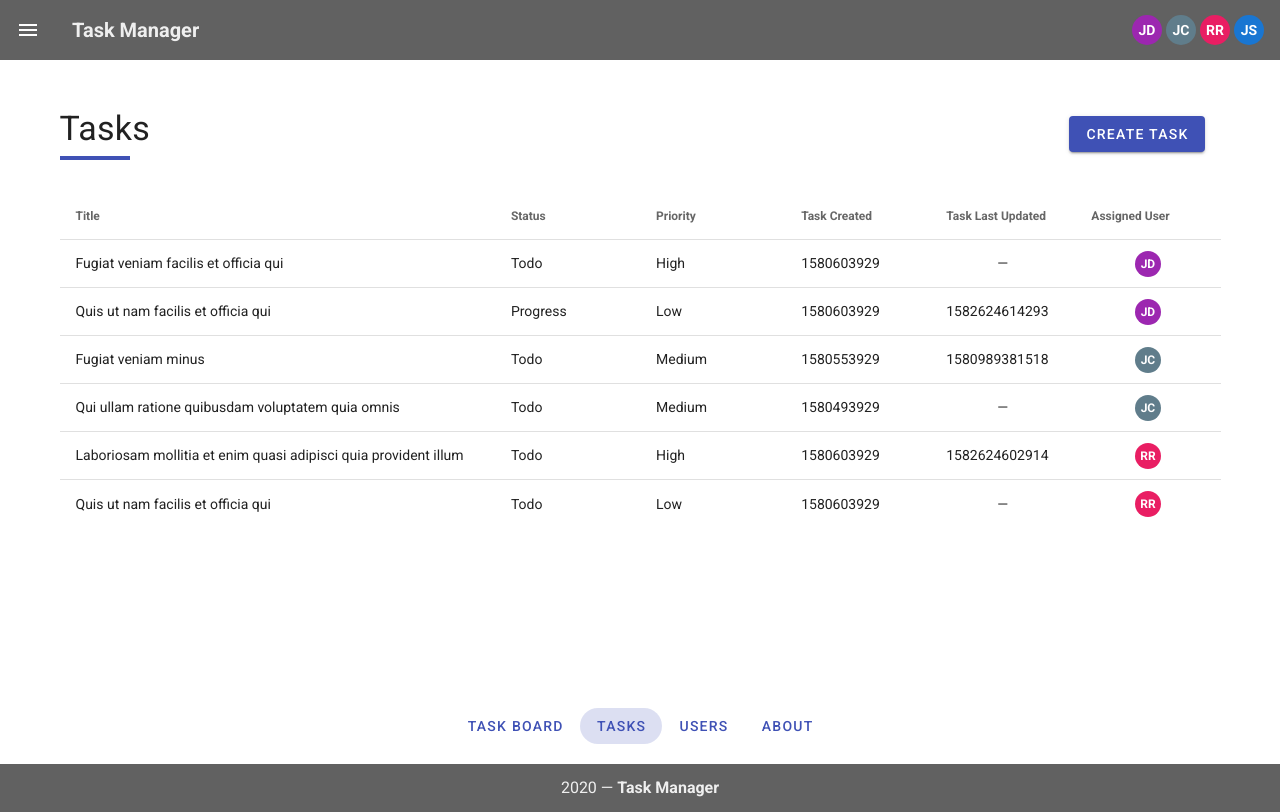
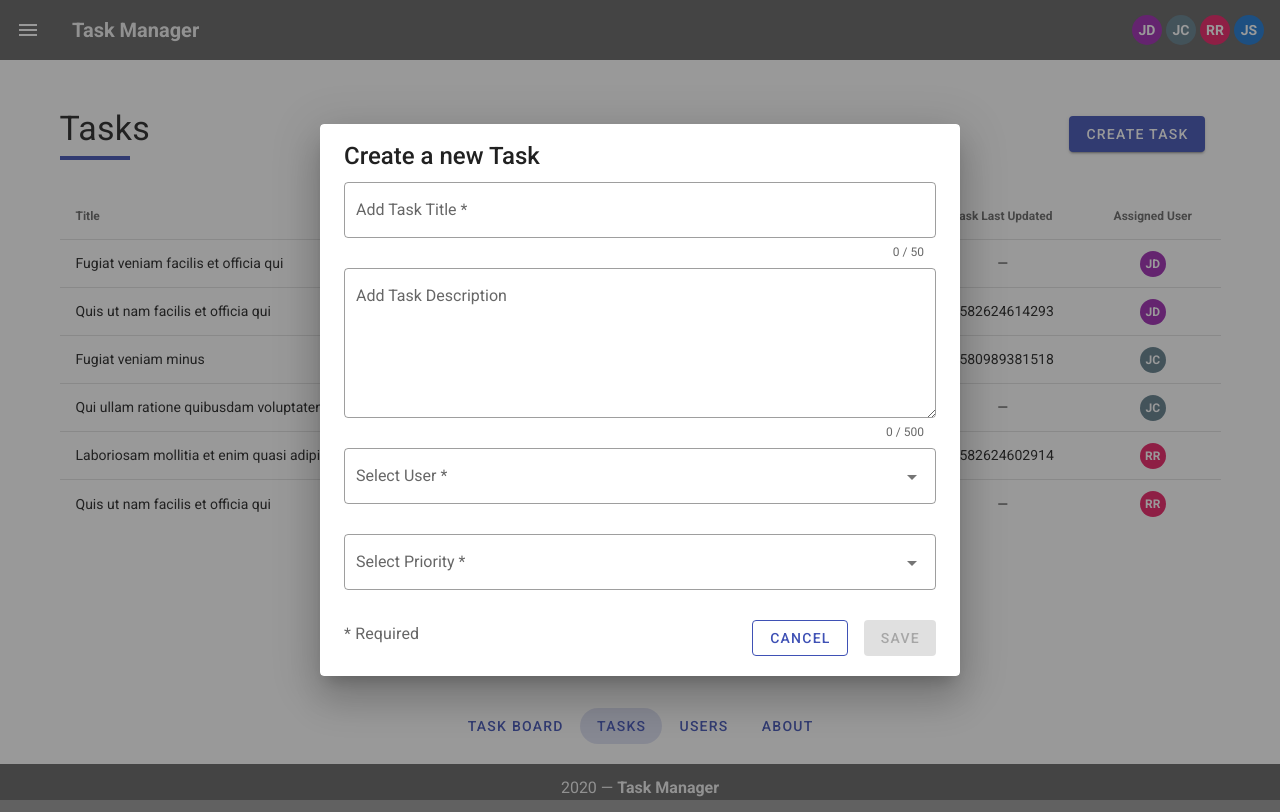
Before and after one commit to ealafryafresena/vue-todo-app, a Vue app: page /tasks in a window 1280 px wide. Both pictures are taken after a click on the button "CREATE TASK". Built offline with nearby package versions, Linux system fonts and the light colour scheme; data requests are answered from the project's data file.

Commit message:
add dialog for creating tasks

```diff
--- a/src/components/TaskTable.vue
+++ b/src/components/TaskTable.vue
@@ -6,7 +6,7 @@
           <th
             v-for="columnHeader in columnHeaders"
             :key="columnHeader.text"
-            class="table-header text-left"
+            :class="columnHeader.textAlign"
           >
             {{ columnHeader.text }}
           </th>
@@ -17,14 +17,14 @@
           <td>{{ todo.title }}</td>
           <td>{{ todo.status | capitalizeFirstChar }}</td>
           <td>{{ todo.priority | priority }}</td>
-          <td>{{ todo.createdAt | moment("MM/DD/YYYY") }}</td>
-          <td>
-            <span v-if="todo.updatedAt !== null">
-              {{ todo.updatedAt | moment("MM/DD/YYYY") }}
-            </span>
-            <span v-else class="d-flex justify-center align-center"
-              >&mdash;</span
-            >
+          <td class="text-center">
+            {{ todo.createdAt | moment("MM/DD/YYYY") }}
+          </td>
+          <td class="text-center">
+            <span v-if="todo.updatedAt !== null">{{
+              todo.updatedAt | moment("MM/DD/YYYY")
+            }}</span>
+            <span v-else>&mdash;</span>
           </td>
           <td class="d-flex justify-center align-center">
             <UserInitials
@@ -54,14 +54,14 @@ export default {
   data() {
     return {
       fixedHeader: true,
-      height: 450,
+      height: 420,
       columnHeaders: [
-        { text: "Title" },
-        { text: "Status" },
-        { text: "Priority" },
-        { text: "Task Created" },
-        { text: "Task Last Updated" },
-        { text: "Assigned User" }
+        { text: "Title", textAlign: "text-left" },
+        { text: "Status", textAlign: "text-left" },
+        { text: "Priority", textAlign: "text-left" },
+        { text: "Task Created", textAlign: "text-center" },
+        { text: "Task Last Updated", textAlign: "text-center" },
+        { text: "Assigned User", textAlign: "text-center" }
       ],
       initialsStyle: {
         width: "26px",
@@ -77,9 +77,3 @@ export default {
   }
 };
 </script>
-
-<style lang="scss" scoped>
-.table-header {
-  min-width: 140px;
-}
-</style>
--- /dev/null
+++ b/src/components/TodoCreate.vue
@@ -0,0 +1,135 @@
+<template>
+  <div>
+    <v-form v-model="formValidty" ref="form">
+      <v-text-field
+        label="Add Task Title *"
+        v-model="todo.title"
+        :counter="50"
+        outlined
+        :rules="titleRules"
+        required
+      ></v-text-field>
+      <v-textarea
+        :counter="500"
+        :rules="descriptionRules"
+        outlined
+        label="Add Task Description"
+        v-model="todo.description"
+      ></v-textarea>
+      <v-select
+        :items="selectUser"
+        item-text="text"
+        item-value="value"
+        label="Select User *"
+        outlined
+        v-model="todo.userId"
+        :rules="userRules"
+        required
+      ></v-select>
+      <v-select
+        :items="selectPriorities"
+        item-text="text"
+        item-value="value"
+        label="Select Priority *"
+        outlined
+        v-model="todo.priority"
+        :rules="priorityRules"
+        required
+      ></v-select>
+      <div class="todo-create-actions d-flex justify-space-between">
+        <div class="todo-create-info subtitle-1 font-weight-regular">
+          * Required
+        </div>
+        <div>
+          <v-btn color="indigo" outlined class="mr-4" @click="closeDialog"
+            >Cancel</v-btn
+          >
+          <v-btn
+            color="indigo"
+            :disabled="!formValidty"
+            @click="submitCreateTodo"
+            >Save</v-btn
+          >
+        </div>
+      </div>
+    </v-form>
+  </div>
+</template>
+
+<script>
+import { prioritiesLookUp } from "@/services/LookUpService";
+import { mapActions, mapGetters } from "vuex";
+
+export default {
+  name: "todo-create",
+  data() {
+    return {
+      todo: this.createFreshTodoObject(),
+      selectPriorities: prioritiesLookUp,
+      titleRules: [
+        value => !!value || "Title is required",
+        value =>
+          (value && value.length <= 50) ||
+          "Title must be less than 51 characters"
+      ],
+      descriptionRules: [
+        value =>
+          value.length <= 500 || "Description must be less than 501 characters"
+      ],
+      priorityRules: [value => !!value || "Select Priority"],
+      userRules: [value => !!value || "Select User"],
+      formValidty: false
+    };
+  },
+  computed: {
+    ...mapGetters("users", ["users"]),
+    selectUser() {
+      const renamedKeys = this.users.map(
+        ({ id: value, firstName: firstName, lastName: lastName }) => ({
+          value,
+          text: `${firstName} ${lastName}`
+        })
+      );
+      return renamedKeys;
+    }
+  },
+  methods: {
+    ...mapActions("todos", ["createTodo"]),
+    async submitCreateTodo() {
+      this.createTodo(this.todo);
+      this.todo = await this.createFreshTodoObject();
+      this.closeDialog();
+    },
+    createFreshTodoObject() {
+      const id = Math.floor(Math.random() * 10000000);
+      return {
+        id: id,
+        priority: 0,
+        title: "",
+        description: "",
+        createdAt: Date.now(),
+        updatedAt: null,
+        status: "todo",
+        userId: 0
+      };
+    },
+    closeDialog() {
+      this.$refs.form.reset();
+      this.$emit("closeDialog");
+    }
+  }
+};
+</script>
+
+<style lang="scss" scoped>
+.todo-create-actions {
+  width: 100%;
+
+  .theme--light.v-btn {
+    color: white;
+  }
+}
+.todo-create-info {
+  color: rgba(0, 0, 0, 0.6);
+}
+</style>
--- a/src/views/TasksOverview.vue
+++ b/src/views/TasksOverview.vue
@@ -11,16 +11,31 @@
         <TaskTable :todos="todosTableData" />
       </v-col>
     </v-row>
+    <v-dialog v-model="dialog" max-width="640">
+      <v-card>
+        <v-card-title class="headline">Create a new Task</v-card-title>
+        <v-card-text>
+          <TodoCreate @closeDialog="closeDialog" />
+        </v-card-text>
+      </v-card>
+    </v-dialog>
   </v-container>
 </template>
 
 <script>
 import TaskTable from "@/components/TaskTable.vue";
+import TodoCreate from "@/components/TodoCreate.vue";
 import { mapGetters, mapActions } from "vuex";
 
 export default {
   components: {
-    TaskTable
+    TaskTable,
+    TodoCreate
+  },
+  data() {
+    return {
+      dialog: false
+    };
   },
   created() {
     this.fetchUsers();
@@ -42,7 +57,10 @@ export default {
   },
   methods: {
     ...mapActions("todos", ["fetchTodos"]),
-    ...mapActions("users", ["fetchUsers"])
+    ...mapActions("users", ["fetchUsers"]),
+    closeDialog() {
+      this.dialog = false;
+    }
   }
 };
 </script>
--- a/src/views/TodoEdit.vue
+++ b/src/views/TodoEdit.vue
@@ -10,7 +10,7 @@
               v-model="todo.title"
               outlined
               :rules="titleRules"
-              :counter="100"
+              :counter="50"
               clearable
               required
             ></v-text-field>
@@ -106,8 +106,8 @@ export default {
       titleRules: [
         value => !!value || "Title is required",
         value =>
-          (value && value.length <= 100) ||
-          "Title must be less than 101 characters"
+          (value && value.length <= 50) ||
+          "Title must be less than 51 characters"
       ],
       descriptionRules: [
         value =>
```
Also changed, not shown: src/views/TodoCreate.vue (deleted, +0 -149 lines).
